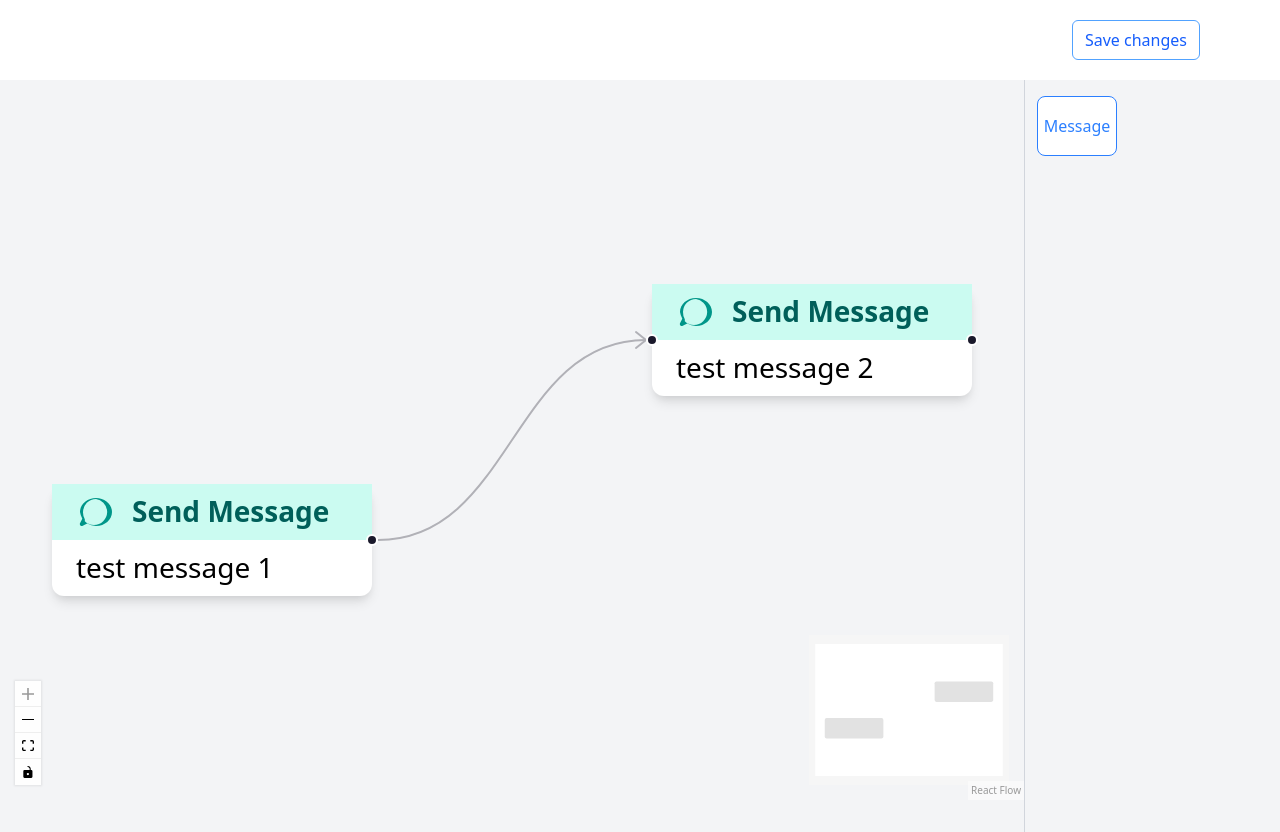
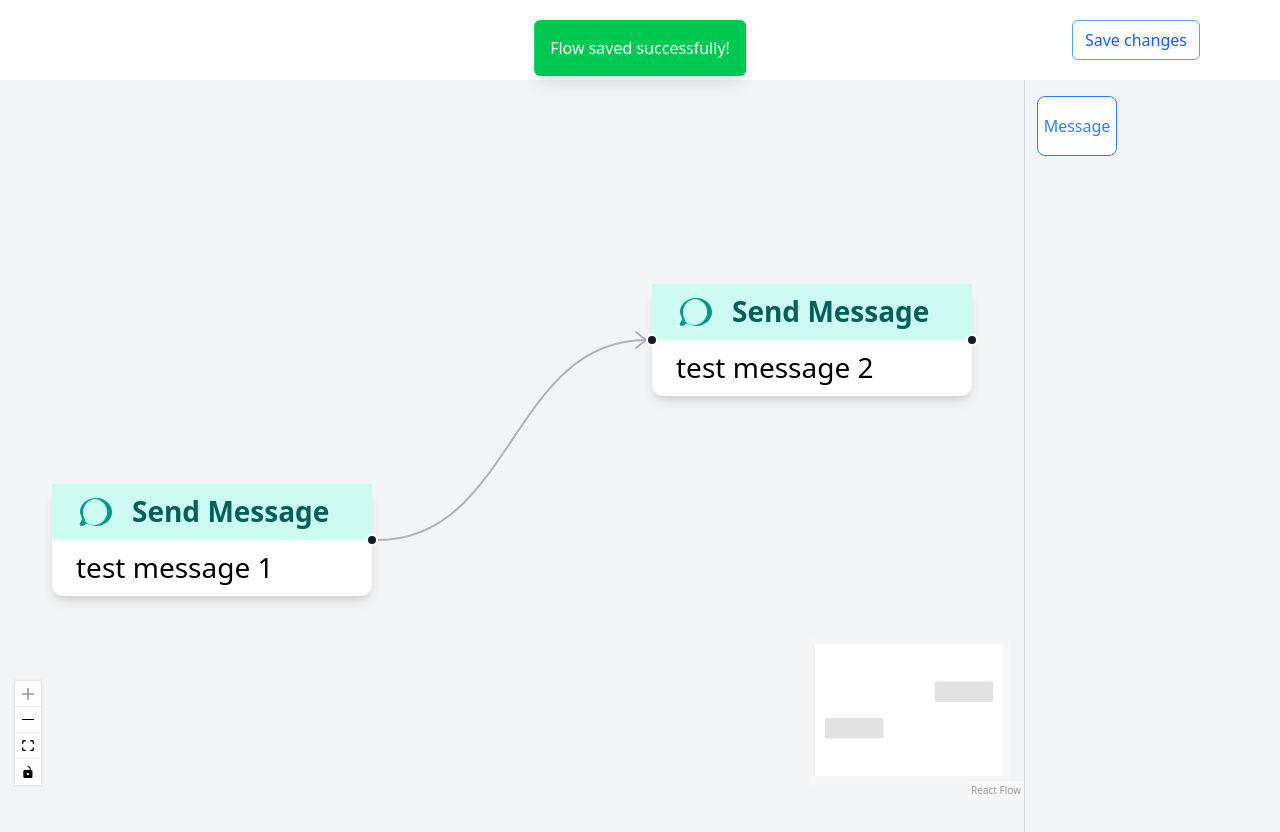
Before and after one commit to Ghanasyamns/bitespeed-flow, a React (Vite) app: page / in a window 1280 px wide. Both pictures are taken after a click on the button "Save changes". Shown: the top 832 px of the page. Built offline with nearby package versions, Linux system fonts and the light colour scheme.

Commit message:
update names

```diff
--- a/src/App.tsx
+++ b/src/App.tsx
@@ -1,20 +1,23 @@
 import "./App.css";
 import "@xyflow/react/dist/style.css";
-import PipelineUI from "./components/pipeline-ui";
+import ChatFlowUI from "./components/chatflow-ui";
 import SettingsPanel from "./components/settings-panel";
 
+import { useStore } from "./store";
+import { ChatFlowToolbar } from "./components/chatflow-toolbar";
+import Toast from "./components/toast";
+
 function App() {
+  const toast = useStore((state) => state.toast);
+
   return (
     <div className="">
-      <div className="h-[10vh] flex justify-end pr-20 items-center">
-        <button className=" h-[40px] border rounded-md px-3  border-blue-400 text-blue-600 font-medium">
-          Save changes
-        </button>
-      </div>
+      <ChatFlowToolbar />
       <div className="flex bg-gray-100 h-screen">
-        <PipelineUI />
+        <ChatFlowUI />
         <SettingsPanel />
       </div>
+      <Toast toast={toast} />
     </div>
   );
 }
--- /dev/null
+++ b/src/components/chatflow-toolbar.tsx
@@ -0,0 +1,16 @@
+import { useStore } from "../store";
+
+export const ChatFlowToolbar = () => {
+  const saveFlow = useStore((state) => state.saveFlow);
+
+  return (
+    <div className="h-[10vh] flex justify-end pr-20 items-center">
+      <button
+        onClick={saveFlow}
+        className=" h-[40px] border rounded-md px-3  border-blue-400 text-blue-600 font-medium"
+      >
+        Save changes
+      </button>
+    </div>
+  );
+};
--- a/src/components/pipeline-ui.tsx
+++ b/src/components/chatflow-ui.tsx
@@ -27,7 +27,7 @@ const selector = (state: FlowStore) => ({
   onEdgesChange: state.onEdgesChange,
   onConnect: state.onConnect,
 });
-export default function PipelineUI() {
+export default function ChatFlowUI() {
   const shallow = useShallow(selector);
   const reactFlowWrapper = useRef<HTMLDivElement>(null);
   const [reactFlowInstance, setReactFlowInstance] = useState<ReactFlowInstance<
--- a/src/components/custom-nodes.tsx
+++ b/src/components/custom-nodes.tsx
@@ -1,4 +1,4 @@
-import { DraggableNode } from "./drag-nodes";
+import { DraggableNode } from "./draggable-node";
 
 function CustomNodes() {
   return <DraggableNode type="text" label="Message" />;
--- a/src/components/pipeline-toolbar.tsx
+++ /dev/null
@@ -1,22 +0,0 @@
-import { DraggableNode } from "./drag-nodes";
-import { useStore } from "../store";
-
-export const PipelineToolbar = () => {
-  const saveFlow = useStore((state) => state.saveFlow);
-
-  return (
-    <div className="p-4 border-b border-gray-300 bg-white">
-      <div className="flex justify-end mb-4">
-        <button
-          className="bg-blue-500 hover:bg-blue-700 text-white font-bold py-2 px-4 rounded"
-          onClick={saveFlow}
-        >
-          Save Changes
-        </button>
-      </div>
-      <div className="mt-4 flex flex-wrap gap-2">
-        <DraggableNode type="text" label="Message" />
-      </div>
-    </div>
-  );
-};
--- /dev/null
+++ b/src/components/toast.tsx
@@ -0,0 +1,33 @@
+import { useEffect } from "react";
+import { useStore } from "../store";
+import type { ToastType } from "../types/toast-types";
+
+type Props = {
+  toast: ToastType;
+};
+const Toast = ({ toast }: Props) => {
+  const hideToast = useStore((state) => state.hideToast);
+
+  useEffect(() => {
+    if (toast.visible) {
+      const timer = setTimeout(() => {
+        hideToast();
+      }, 3000); // Hide after 3 seconds
+      return () => clearTimeout(timer);
+    }
+  }, [toast.visible, hideToast]);
+
+  if (!toast.visible) return null;
+
+  const bgColor = toast.type === "error" ? "bg-red-500" : "bg-green-500";
+
+  return (
+    <div
+      className={`fixed top-5 left-1/2 -translate-x-1/2 p-4 rounded-md text-white shadow-lg z-50 ${bgColor}`}
+    >
+      {toast.message}
+    </div>
+  );
+};
+
+export default Toast;
--- a/src/store.ts
+++ b/src/store.ts
@@ -12,6 +12,7 @@ import {
 } from "@xyflow/react";
 import { v4 as uuidv4 } from "uuid";
 import { EdgeEndpoint } from "./types/node-types";
+import type { ToastType } from "./types/toast-types";
 
 const initialNodes = [
   {
@@ -41,6 +42,7 @@ const initialEdges = [
     markerEnd: { type: MarkerType.Arrow, height: 20, width: 20 },
   },
 ];
+
 export type FlowStore = {
   nodes: Node[];
   edges: Edge[];
@@ -57,6 +59,9 @@ export type FlowStore = {
     fieldValue: string
   ) => void;
   saveFlow: () => void;
+  toast: ToastType;
+  showToast: (message: string, type: "success" | "error") => void;
+  hideToast: () => void;
 };
 
 export const useStore = create<FlowStore>((set, get) => ({
@@ -64,6 +69,7 @@ export const useStore = create<FlowStore>((set, get) => ({
   edges: initialEdges,
   nodeIDs: {},
   isNodeSelected: true,
+  toast: { message: "", type: "success", visible: false },
   removeSelectedNode: (node?: Node) => {
     if (node === undefined) return;
     const changes = [
@@ -128,7 +134,20 @@ export const useStore = create<FlowStore>((set, get) => ({
     });
   },
   saveFlow: () => {
-    const { nodes, edges } = get();
-    console.log("Saved Flow:", { nodes, edges });
+    const { nodes, edges, showToast } = get();
+    const nodesWithNoOutgoingEdges = nodes.filter(
+      (node) => !edges.some((edge) => edge.source === node.id)
+    );
+
+    if (nodes.length > 1 && nodesWithNoOutgoingEdges.length > 1) {
+      showToast("Error: Cannot save flow. ", "error");
+      return;
+    }
+    showToast("Flow saved successfully!", "success");
   },
+  showToast: (message, type) => {
+    set({ toast: { message, type, visible: true } });
+  },
+  hideToast: () =>
+    set((state) => ({ toast: { ...state.toast, visible: false } })),
 }));
--- /dev/null
+++ b/src/types/toast-types.ts
@@ -0,0 +1,5 @@
+export type ToastType = {
+  message: string;
+  type: "success" | "error";
+  visible: boolean;
+};
```
Also changed, not shown: src/components/draggable-node.tsx (renamed from src/components/drag-nodes.tsx).
